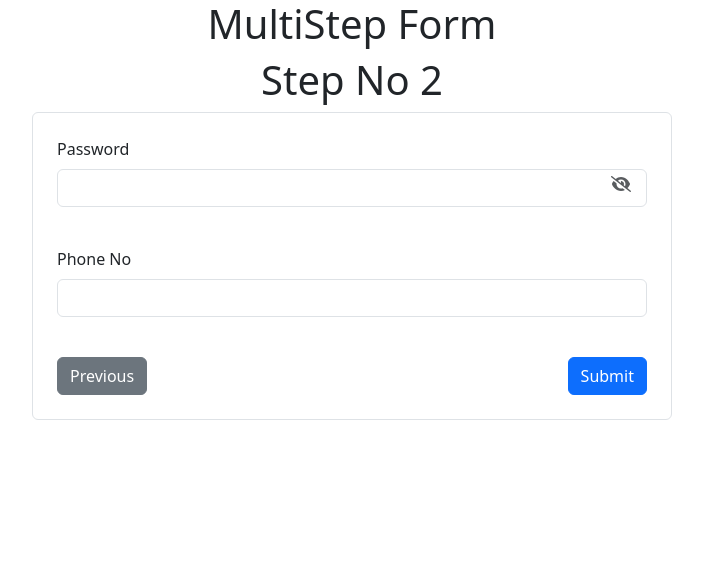
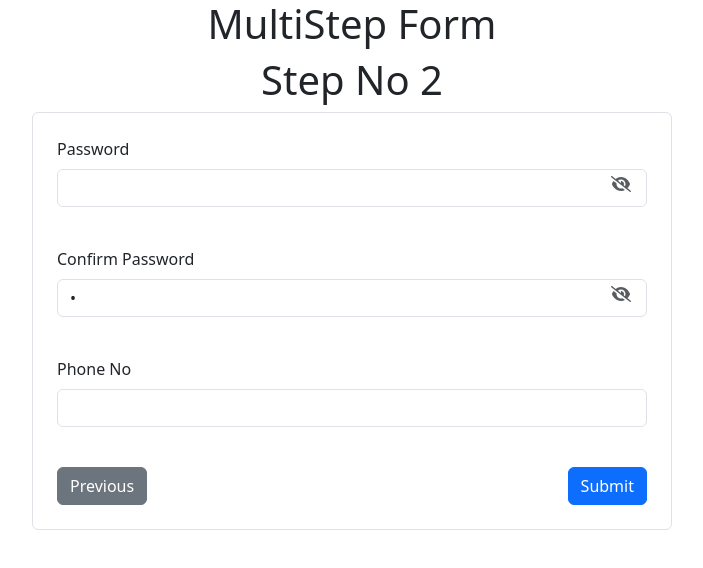
Before and after one commit to Owais2736/StepForm-React-js-, a React (Create React App) app: page / in a window 1280 px wide. Both pictures are taken after typing "Sample", "name@example.com" into the empty fields and a click on the button "Continue". Shown: the top 568 px of the page, without its empty margins (288-991 px from the left). Built offline with nearby package versions, Linux system fonts and the light colour scheme.

Commit message:
confirm password input add

```diff
--- a/src/App.jsx
+++ b/src/App.jsx
@@ -10,6 +10,7 @@ const App = () => {
     name: "",
     email: "",
     password: "",
+    confirmPassword :" ",
     phone: "",
   });
 
--- a/src/components/forms/StepTwo.jsx
+++ b/src/components/forms/StepTwo.jsx
@@ -7,6 +7,7 @@ import { icon } from "@fortawesome/fontawesome-svg-core";
 
 const StepTwo = ({ prevStep, nextStep, handleFormInput, values }) => {
   const [tooglePassword, setTooglePassword] = useState(false);
+  const [toogleconfirmPassword, setToogleconfirmPassword] = useState(false);
   const {
     register,
     handleSubmit,
@@ -25,6 +26,11 @@ const StepTwo = ({ prevStep, nextStep, handleFormInput, values }) => {
 
   function isStrongPassword(value) {
     return /[A-Z]/.test(value) || "Must contain at least one uppercase letter";
+  }
+
+  function confirmPassword() {
+    const data = values.password == values.confirmPassword;
+    return data || "password and confirm password must be same";
   }
 
   return (
@@ -70,6 +76,41 @@ const StepTwo = ({ prevStep, nextStep, handleFormInput, values }) => {
           )}
         </div>
 
+        <div className="mb-3 position-relative">
+          <label htmlFor="password" className="form-label">
+            Confirm Password
+          </label>
+
+          <input
+            {...register("confirmPassword", {
+              required: { value: true, message: "This is required Field" },
+              validate: confirmPassword,
+            })}
+            type={toogleconfirmPassword ? "text" : "password"}
+            className="form-control pe-5"
+            id="confirmPassword"
+            name="confirmPassword"
+            value={values.confirmPassword}
+            onChange={handleFormInput}
+          />
+
+          <FontAwesomeIcon
+            icon={toogleconfirmPassword ? faEye : faEyeSlash}
+            className="position-absolute top-50 end-0 translate-middle-y me-3 text-muted"
+            onClick={() => {
+              setToogleconfirmPassword((toggle) => !toggle);
+            }}
+            style={{ cursor: "pointer" }}
+          />
+
+          <br />
+          {errors?.confirmPassword && (
+            <span className="text-danger">
+              {errors?.confirmPassword?.message}
+            </span>
+          )}
+        </div>
+
         <div className="mb-3">
           <label htmlFor="phone" className="form-label">
             Phone No
```
